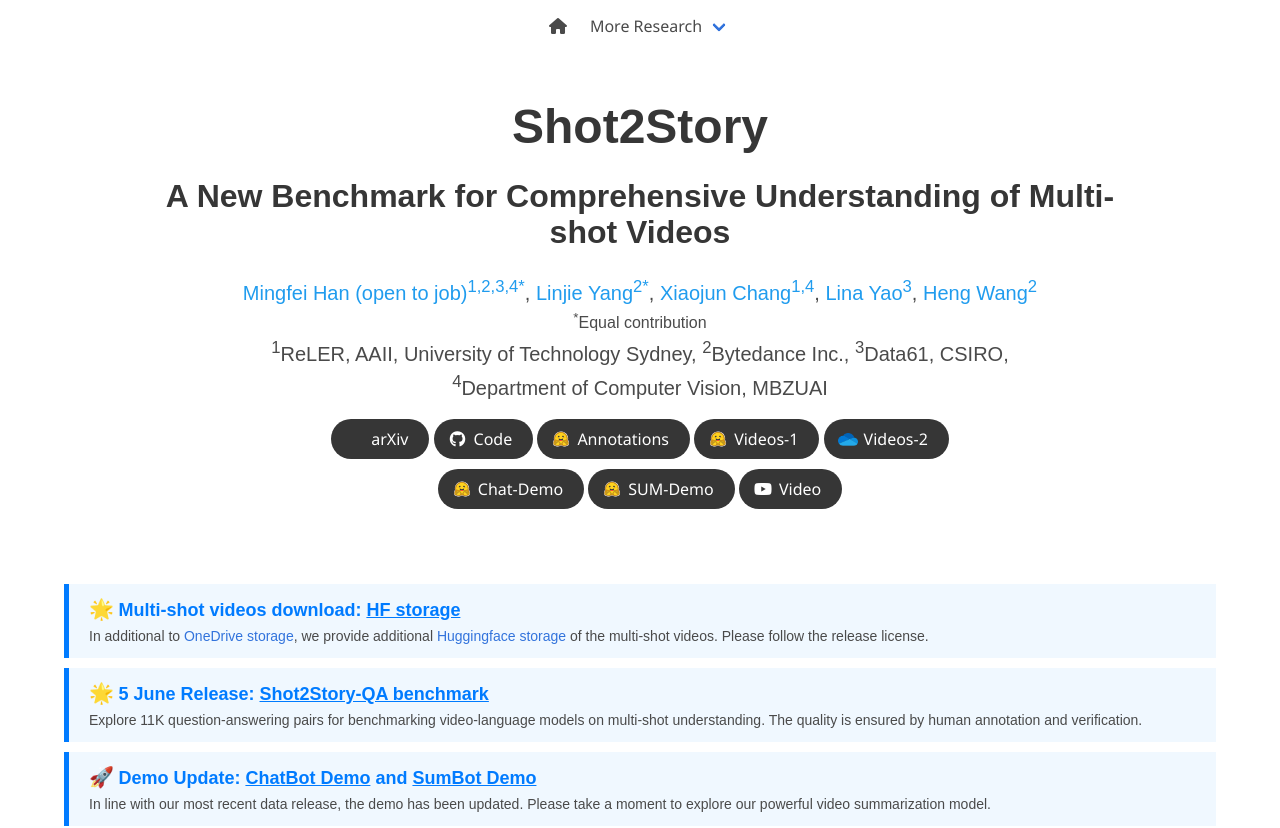
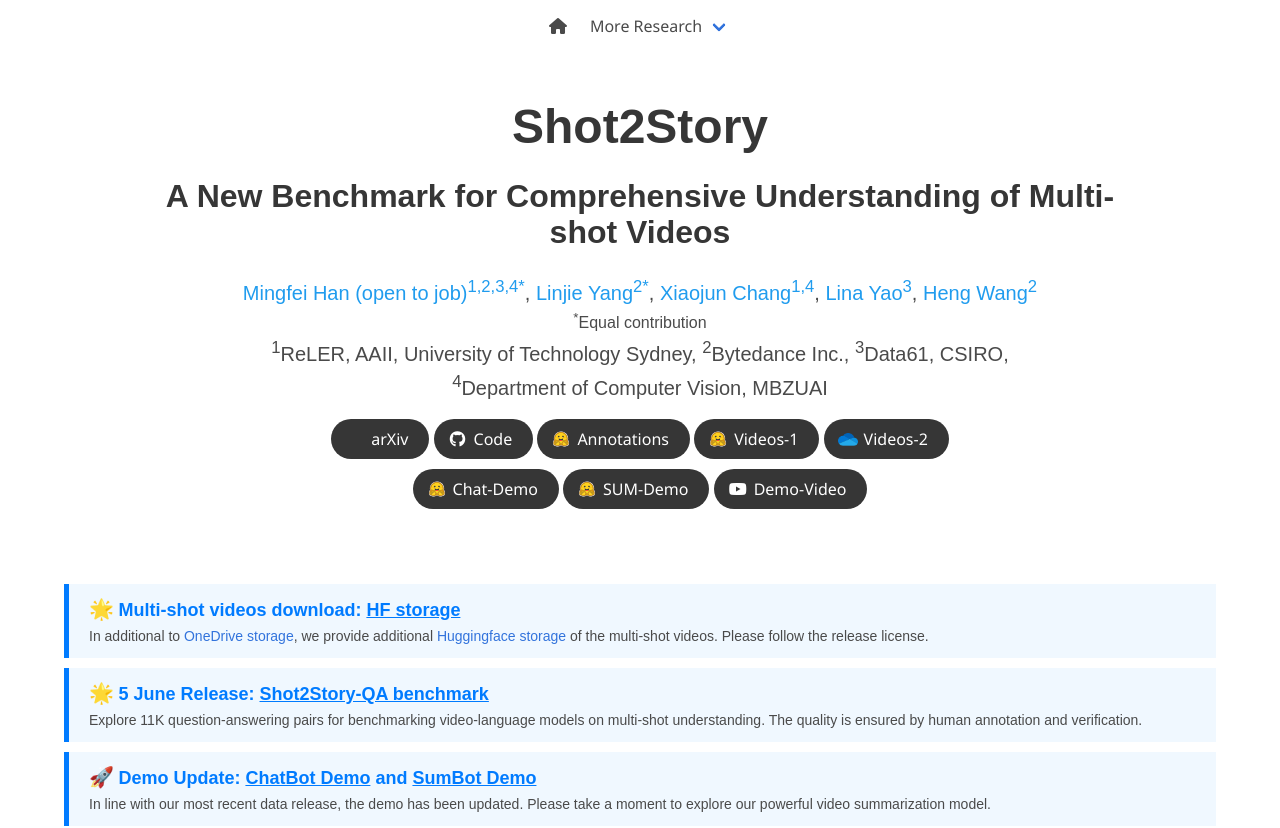
Before and after one commit to youthHan/shot2story, a plain HTML site: page index.html in a window 1280 px wide. Shown: the top 828 px of the page. Drawn offline with nearby package versions, Linux system fonts and the light colour scheme; some icons are missing; a web font is replaced by a local one.

Commit message:
Update index.html

```diff
--- a/index.html
+++ b/index.html
@@ -308,7 +308,7 @@
                   <span class="icon">
                       <i class="fab fa-youtube"></i>
                   </span>
-                  <span>Video</span>
+                  <span>Demo-Video</span>
                 </a>
               </span>
               <!-- Link to Hugging Face Code -->
```
